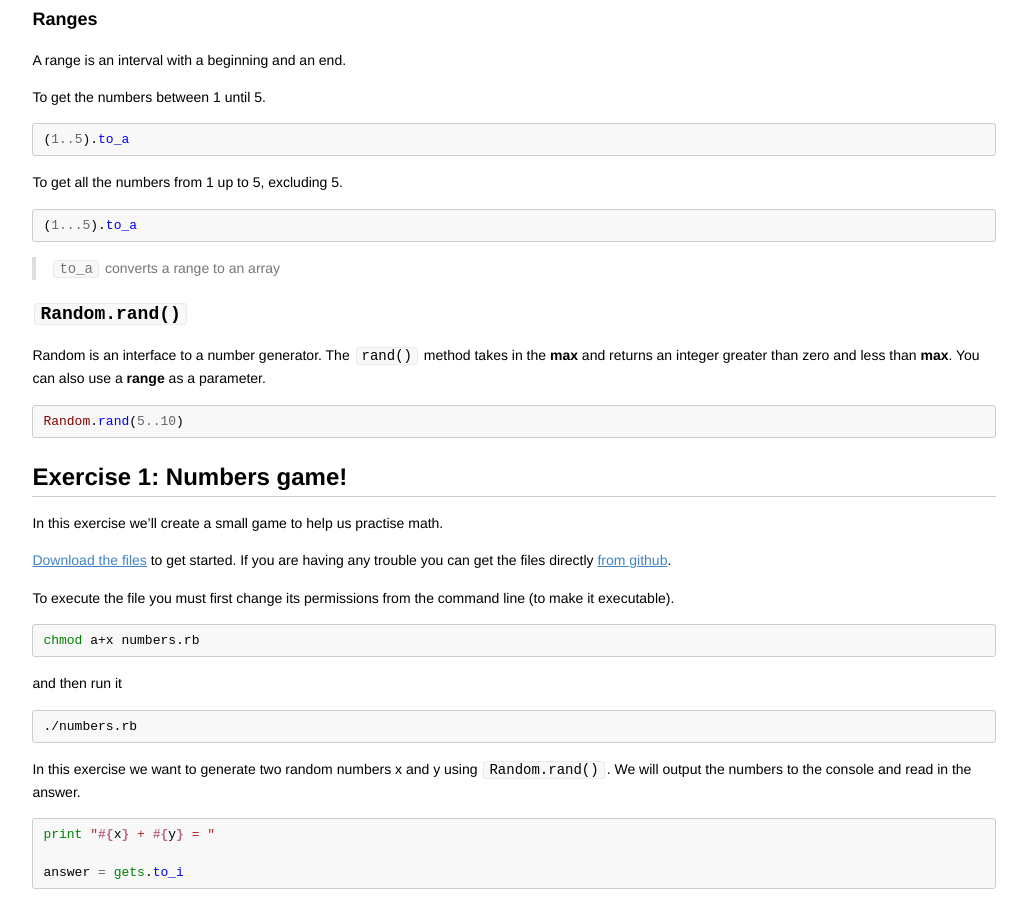
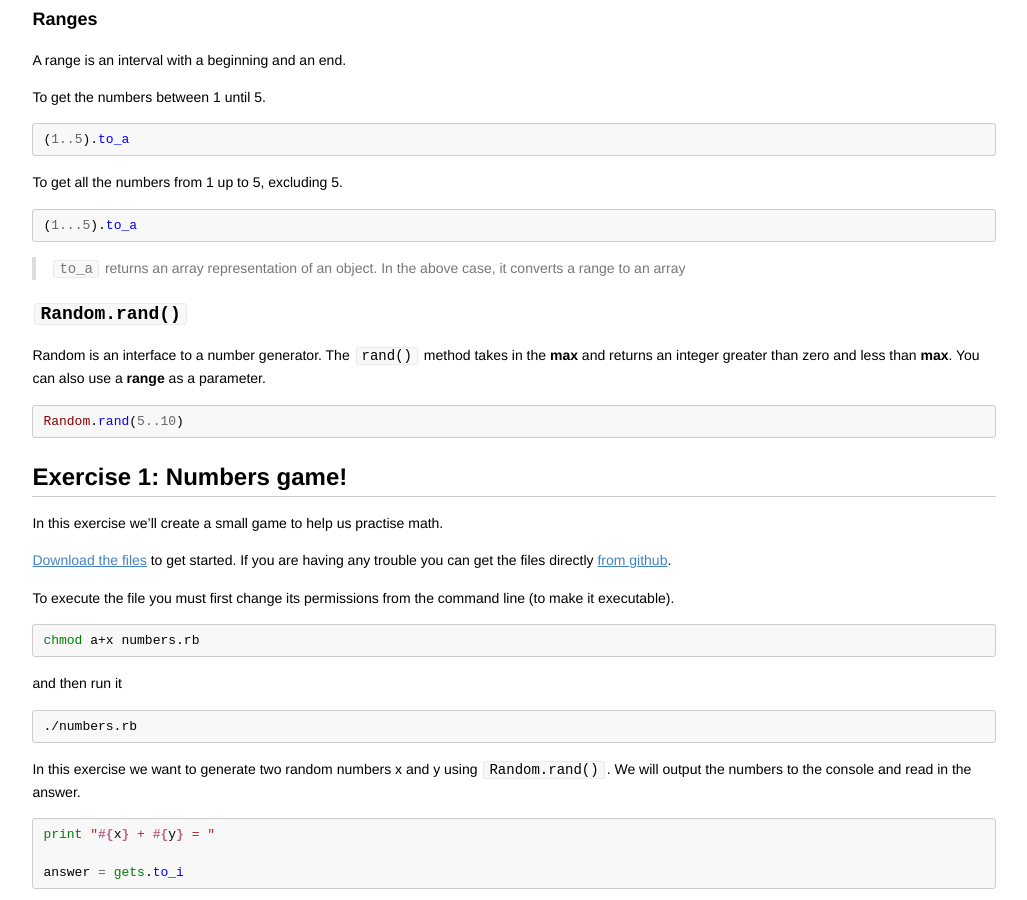
Before and after one commit to codebar/tutorials, a Jekyll site: the page built from ruby/lesson2/tutorial.md, in a window 1280 px wide and 900 px high, scrolled down 614 px. Shown: the whole window, without its empty margins (126-1153 px from the left). Built offline with Jekyll 4.4.1, drawn with Linux system fonts in a browser that asks for light colours; Markdown is read by kramdown in place of the engine named in the settings.

Commit message:
explaining what to_a does in general and what it does with respect to the tutorial

````diff
--- a/ruby/lesson2/tutorial.md
+++ b/ruby/lesson2/tutorial.md
@@ -45,7 +45,7 @@ To get all the numbers from 1 up to 5, excluding 5.
 (1...5).to_a
 ```
 
-> `to_a` converts a range to an array
+> `to_a` returns an array representation of an object. In the above case, it converts a range to an array
 
 ### `Random.rand()`
 
````
